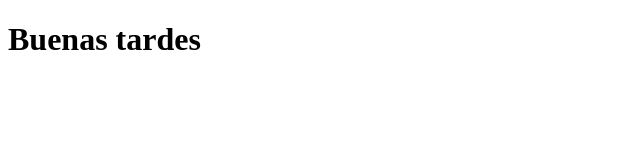
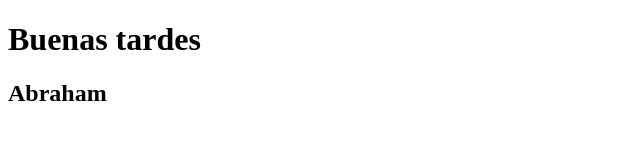
Before and after one commit to ibrajam8/tareas, a plain HTML site: page index.html in a window 1280 px wide. Shown: the whole page, without its empty margins (0-640 px from the left). Drawn offline with Linux system fonts and the light colour scheme.

Commit message:
Segunda vercin

```diff
--- a/index.html
+++ b/index.html
@@ -7,5 +7,6 @@
 </head>
 <body>
     <h1>Buenas tardes</h1>
+    <h2>Abraham</h2>
 </body>
 </html>
```
